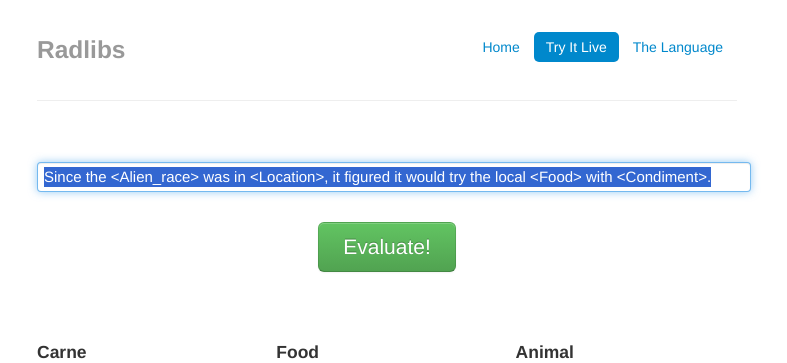
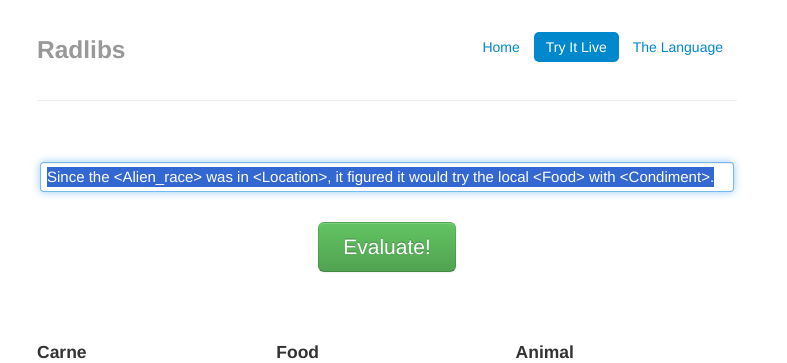
Before and after one commit to ErinCall/radlibs, a Flask app: page /live_demo/ in a window 1280 px wide. Shown: the top 363 px of the page, without its empty margins (253-1040 px from the left). Run offline with Flask 2, Linux system fonts and the light colour scheme.

Commit message:
Make the demo input slightly narrower
So it seems centered rather than slightly off

```diff
--- a/radlibs/web/static/css/layout.css
+++ b/radlibs/web/static/css/layout.css
@@ -27,7 +27,7 @@ body {
 }
 .jumbotron input {
     font-size: 15px;
-    width: 700px;
+    width: 680px;
 }
 .jumbotron .error {
     color: #ff0000;
```
